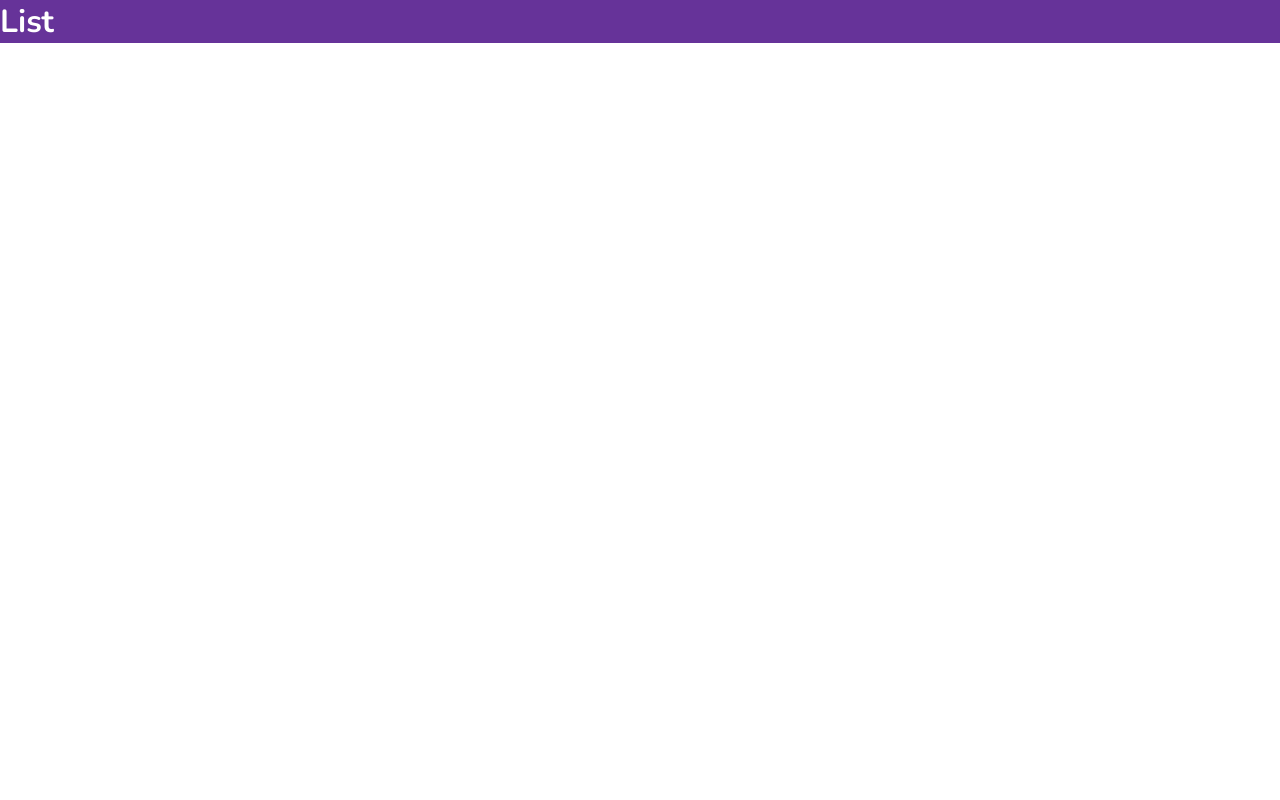
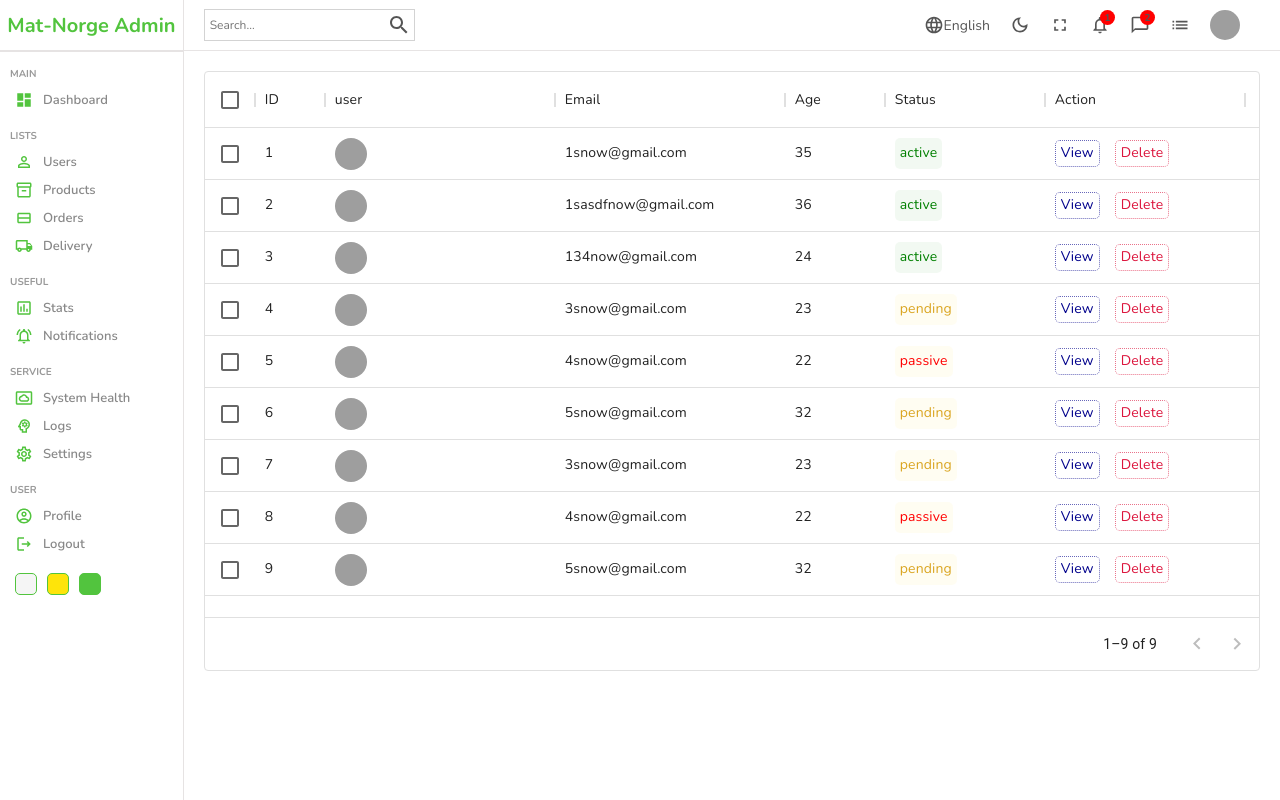
Before and after one commit to DineshShrestha/react-admin, a React (Create React App) app: page /users in a window 1280 px wide. Built offline with nearby package versions, Linux system fonts and the light colour scheme; grey boxes are pictures that could not be loaded.

Commit message:
added datatable and scss with its source

```diff
--- a/package.json
+++ b/package.json
@@ -8,6 +8,7 @@
     "@mui/icons-material": "^5.10.9",
     "@mui/material": "^5.10.9",
     "@mui/styled-engine-sc": "^5.10.6",
+    "@mui/x-data-grid": "^5.17.7",
     "@testing-library/jest-dom": "^5.16.5",
     "@testing-library/react": "^13.4.0",
     "@testing-library/user-event": "^13.5.0",
--- /dev/null
+++ b/src/components/datatable/Datatable.jsx
@@ -0,0 +1,33 @@
+import React from "react";
+import "./datatable.scss";
+import { DataGrid } from "@mui/x-data-grid";
+import { userColumns, userRows } from "../../datatablesource.js";
+
+export const Datatable = () => {
+  const actionColumn = [
+    {
+      field: "action",
+      headerName: "Action",
+      width: 200,
+      renderCell: () => {
+        return (
+          <div className="cellAction">
+            <div className="viewButton"> View </div>
+            <div className="deleteButton"> Delete </div>
+          </div>
+        );
+      },
+    },
+  ];
+  return (
+    <div className="datatable">
+      <DataGrid
+        rows={userRows}
+        columns={userColumns.concat(actionColumn)}
+        pageSize={9}
+        rowsPerPageOptions={[9]}
+        checkboxSelection
+      />
+    </div>
+  );
+};
--- /dev/null
+++ b/src/components/datatable/datatable.scss
@@ -0,0 +1,53 @@
+.datatable{
+    height: 600px;
+    padding: 20px;
+    .cellWithImg{
+        display: flex;
+        align-items: center;
+
+        .cellImg{
+            width: 32px;
+            height: 32px;
+            border-radius: 50%;
+            object-fit: cover;
+            margin-right: 20px;
+        }
+    }
+    .cellWithStatus{
+        padding: 5px;
+        border-radius: 5px;
+
+        &.active{
+            background-color: rgba(0,128, 0, 0.05);
+            color: green;
+        }
+        &.pending{
+            background-color: rgba(255,217, 0, 0.05);
+            color: goldenrod;
+        }
+        &.passive{
+            background-color: rgba(255,217, 0, 0.05);
+            color: red;
+        }
+    }
+    .cellAction{
+        display: flex;
+        align-items: center;
+        gap: 15px;
+
+        .viewButton{
+            padding: 2px 5px;
+            border-radius: 5px;
+            color: darkblue;
+            border: 1px dotted rgba(0, 0, 139,0.597);
+            cursor: pointer;
+        }
+        .deleteButton{
+            padding: 2px 5px;
+            border-radius: 5px;
+            color: crimson;
+            border: 1px dotted rgba(220, 20, 60,0.6);
+            cursor: pointer;
+        }
+    }
+}
--- /dev/null
+++ b/src/datatablesource.js
@@ -0,0 +1,115 @@
+export const userColumns = [
+  {
+    field: "id",
+    headerName: "ID",
+    width: 70,
+  },
+  {
+    field: "user",
+    width: 230,
+    renderCell: (params) => {
+      return (
+        <div className="cellWithImg">
+          <img className="cellImg" src={params.row.img} alt="avatar" />
+          {params.row.username}
+        </div>
+      );
+    },
+  },
+  {
+    field: "email",
+    headerName: "Email",
+    width: 230,
+  },
+  {
+    field: "age",
+    headerName: "Age",
+    width: 100,
+  },
+  {
+    field: "status",
+    headerName: "Status",
+    width: 160,
+    renderCell: (params) => {
+      return (
+        <div className={`cellWithStatus ${params.row.status}`}>
+          {params.row.status}
+        </div>
+      );
+    },
+  },
+];
+export const userRows = [
+  {
+    id: 1,
+    userName: "Snow",
+    img: "https://media.istockphoto.com/photos/knight-with-leather-costume-fur-cloak-and-sword-standing-in-on-cliff-picture-id1191064843",
+    status: "active",
+    email: "1snow@gmail.com",
+    age: 35,
+  },
+  {
+    id: 2,
+    userName: "Snowadfasdf",
+    img: "https://media.istockphoto.com/photos/knight-with-leather-costume-fur-cloak-and-sword-standing-in-on-cliff-picture-id1191064843",
+    status: "active",
+    email: "1sasdfnow@gmail.com",
+    age: 36,
+  },
+  {
+    id: 3,
+    userName: "Snowasdf",
+    img: "https://media.istockphoto.com/photos/knight-with-leather-costume-fur-cloak-and-sword-standing-in-on-cliff-picture-id1191064843",
+    status: "active",
+    email: "134now@gmail.com",
+    age: 24,
+  },
+  {
+    id: 4,
+    userName: "now",
+    img: "https://media.istockphoto.com/photos/knight-with-leather-costume-fur-cloak-and-sword-standing-in-on-cliff-picture-id1191064843",
+    status: "pending",
+    email: "3snow@gmail.com",
+    age: 23,
+  },
+  {
+    id: 5,
+    userName: "Snowss",
+    img: "https://media.istockphoto.com/photos/knight-with-leather-costume-fur-cloak-and-sword-standing-in-on-cliff-picture-id1191064843",
+    status: "passive",
+    email: "4snow@gmail.com",
+    age: 22,
+  },
+  {
+    id: 6,
+    userName: "Snow",
+    img: "https://media.istockphoto.com/photos/knight-with-leather-costume-fur-cloak-and-sword-standing-in-on-cliff-picture-id1191064843",
+    status: "pending",
+    email: "5snow@gmail.com",
+    age: 32,
+  },
+  {
+    id: 7,
+    userName: "now",
+    img: "https://media.istockphoto.com/photos/knight-with-leather-costume-fur-cloak-and-sword-standing-in-on-cliff-picture-id1191064843",
+    status: "pending",
+    email: "3snow@gmail.com",
+    age: 23,
+  },
+  {
+    id: 8,
+    userName: "Snowss",
+    img: "https://media.istockphoto.com/photos/knight-with-leather-costume-fur-cloak-and-sword-standing-in-on-cliff-picture-id1191064843",
+    status: "passive",
+    email: "4snow@gmail.com",
+    age: 22,
+  },
+  {
+    id: 9,
+    userName: "Snow",
+    img: "https://media.istockphoto.com/photos/knight-with-leather-costume-fur-cloak-and-sword-standing-in-on-cliff-picture-id1191064843",
+    status: "pending",
+    email: "5snow@gmail.com",
+    age: 32,
+  },
+];
--- a/src/pages/list/List.jsx
+++ b/src/pages/list/List.jsx
@@ -1,9 +1,16 @@
 import React from "react";
 import "./list.scss";
+import Sidebar from "../../components/sidebar/Sidebar";
+import Navbar from "../../components/navbar/Navbar";
+import { Datatable } from "../../components/datatable/Datatable";
 function List() {
   return (
     <div className="list">
-      <h1 className="title">List</h1>
+      <Sidebar />
+      <div className="listContainer">
+        <Navbar />
+        <Datatable />
+      </div>
     </div>
   );
 }
--- a/src/pages/list/list.scss
+++ b/src/pages/list/list.scss
@@ -1,6 +1,7 @@
 .list{
-    background-color: rebeccapurple;
-    .title{
-        color: white;
-    }
+    display: flex;
+    width: 100%;
+   .listContainer{
+    flex:6;
+   }
 }
```
Also changed, not shown: 1 other file (tests, documents, lock files or other folders).
